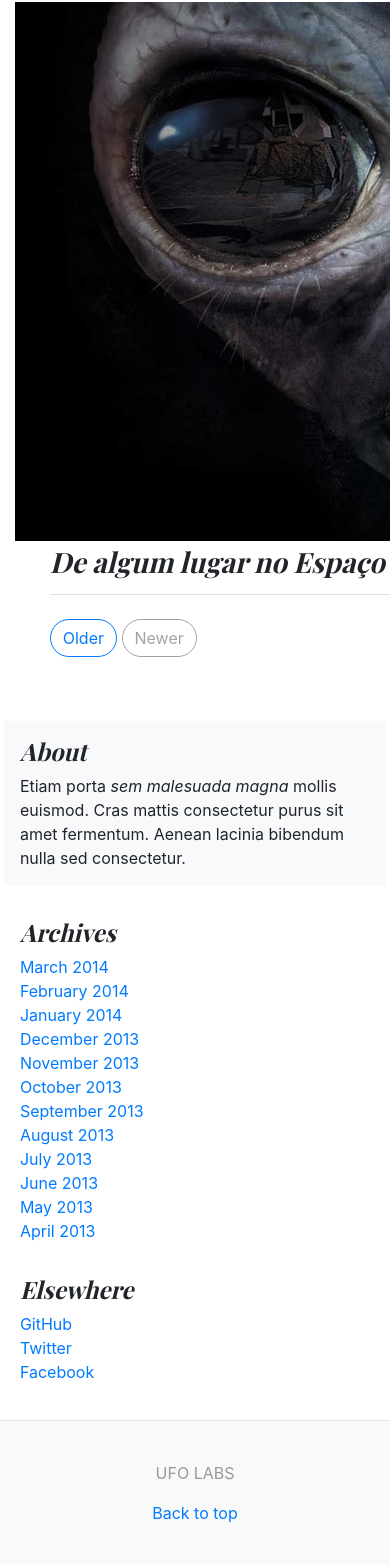
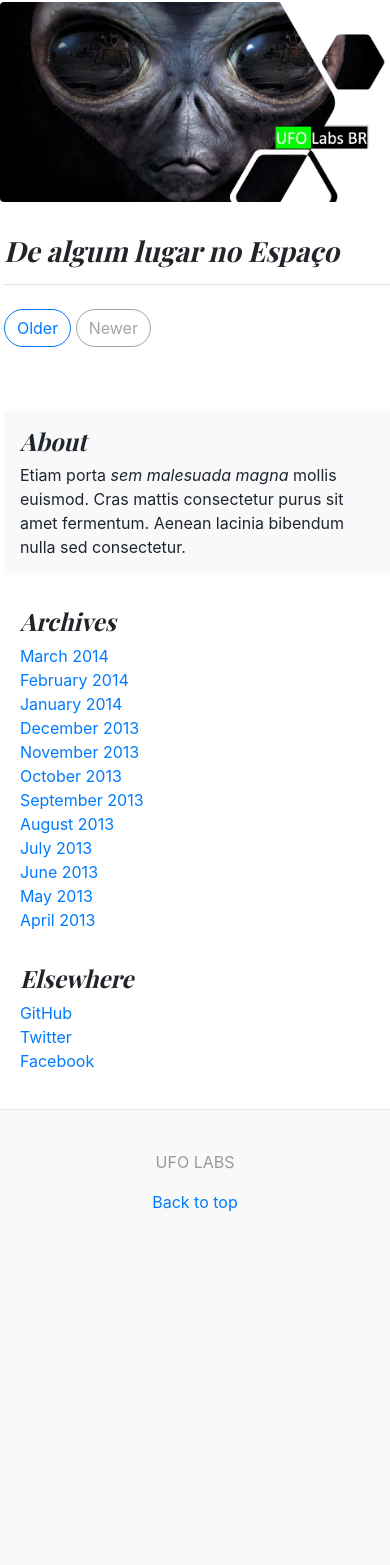
Before and after one commit to JoseRAGarcia/ufolabs, a Django app: page /home/ in a window 390 px wide; the page is wider, and only the part inside the window is pictured. Shown: the part 57-1622 px from the top of that part. After the commit the page ends 1269 px from the top of that part, so only its background shows below. Run offline with Django 3.2, Linux system fonts and the light colour scheme; data that the repository does not hold is empty; some libraries are stand-ins or nearby versions.

Commit message:
Ajustando a Responsividade

```diff
--- a/templates/css/blog.css
+++ b/templates/css/blog.css
@@ -3,6 +3,11 @@
 body{
     background-color: white;
 }
+
+.container{
+
+}
+
 .blog-header {
   line-height: 1;
   border-bottom: 1px solid #e5e5e5;
@@ -22,11 +27,20 @@ body{
 }
 .my-container{
     margin: 1%;
+    width: 100%;
+}
+
+.my-containerBanner{
+    width: 100%;
+    height: 500px;
+    background-image: url('../img/ufolabsbr.jpg');
+    background-repeat: no-repeat;
+    background-position: center;
+    background-size: cover;
 }
 
 .home-container{
-    margin-left: 12%;
-    width: 90%;
+    width: 100%;
 }
 
 .post-container-profile{
@@ -144,6 +158,17 @@ h1, h2, h3, h4, h5, h6 {
   }
 }
 
+@media (max-width: 767px){
+    .my-containerBanner{
+    width: 100%;
+    height: 200px;
+    background-image: url('../img/ufolabsbr.jpg');
+    background-repeat: no-repeat;
+    background-position: center;
+    background-size: cover;
+}
+}
+
 @media (max-width: 1191px){
     .post-container-profile{
     margin-top: 2%;
@@ -161,6 +186,7 @@ h1, h2, h3, h4, h5, h6 {
     .menu-perfil li{
         padding-left:0;
     }
+
 }
 
 .nav-scroller {
--- a/templates/home.html
+++ b/templates/home.html
@@ -1,9 +1,9 @@
 {% extends 'layout.html' %}
 
 {% block sub_header %}
-<div class="container" class="jumbotron p-3 p-md-5 text-white rounded bg-dark">
+<div class="my-containerBanner jumbotron p-3 p-md-5 text-white rounded bg-dark">
         <div class="col-md-6 px-0">
-            <img src="/static/img/ufolabsbr.jpg">
+<!--            <img src="/static/img/ufolabsbr.jpg">-->
 <!--          <h1 class="display-4 font-italic">Title of a longer featured blog post</h1>-->
 <!--          <p class="lead my-3">Multiple lines of text that form the lede, informing new readers quickly and efficiently about what's most interesting in this post's contents.</p>-->
 <!--          <p class="lead mb-0"><a href="#" class="text-white font-weight-bold">Continue reading...</a></p>-->
```
